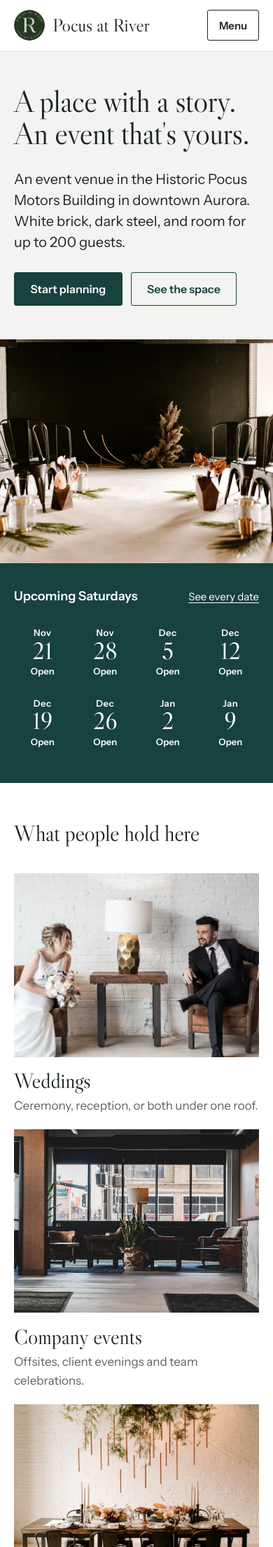
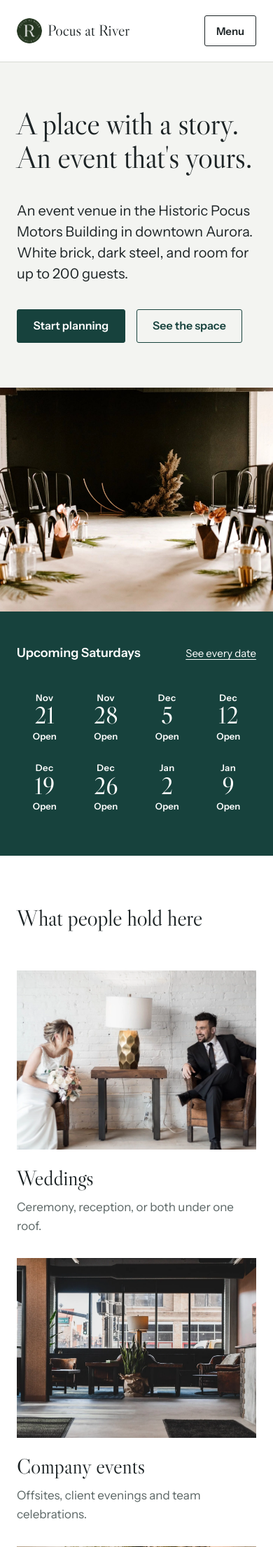
Before and after one commit to dxianto8/dxianto-pocus-at-river, a Django app: page / in a window 390 px wide. Shown: the top 2211 px of the page at 70% size. Run offline with Django 5.2, Linux system fonts and the light colour scheme; data comes from the database, SQL or seed files in the repository; data that the repository does not hold is empty; parts of the project's set-up code (start-up, migrations or seed data) failed here and were passed over.

Commit message:
Give the public site and planning workspace more breathing room

```diff
--- a/static/css/site.css
+++ b/static/css/site.css
@@ -30,7 +30,7 @@
   --display: "Libre Caslon Display", "Big Caslon", "Book Antiqua", Georgia, serif;
   --sans: "Instrument Sans", "Helvetica Neue", Arial, sans-serif;
 
-  --gutter: clamp(1.25rem, 4vw, 3.5rem);
+  --gutter: clamp(1.5rem, 5vw, 4.5rem);
   --radius: 3px;
 }
 
@@ -54,11 +54,11 @@ a:hover { text-decoration-thickness: 2px; }
 h1, h2.section-title, .display {
   font-family: var(--display);
   font-weight: 400;
-  line-height: 1.04;
+  line-height: 1.1;
   letter-spacing: -0.012em;
   text-wrap: balance;
 }
-h1 { font-size: clamp(2.75rem, 6.2vw, 5.25rem); }
+h1 { font-size: clamp(2.75rem, 5.6vw, 4.75rem); }
 h2.section-title { font-size: clamp(2rem, 3.6vw, 3rem); }
 h2 { font-size: 1.375rem; line-height: 1.25; font-weight: 600; }
 h3 { font-size: 1.0625rem; line-height: 1.35; font-weight: 600; }
@@ -69,12 +69,12 @@ p { max-width: 68ch; }
 .caption, .help-text { color: var(--muted); }
 .overdue { color: var(--rust); font-weight: 600; }
 
-.wrap { width: 100%; max-width: 82rem; margin-inline: auto; padding-inline: var(--gutter); }
-.section { padding-block: clamp(3.5rem, 8vw, 7rem); }
+.wrap { width: 100%; max-width: 88rem; margin-inline: auto; padding-inline: var(--gutter); }
+.section { padding-block: clamp(4.5rem, 9vw, 9rem); }
 .section--tint { background: var(--brick); }
 .section--flush { padding-top: 0; }
-.section > * + *, .prose > * + * { margin-top: 1.25rem; }
-.stack > * + * { margin-top: 1.25rem; }
+.section > * + *, .prose > * + * { margin-top: 1.75rem; }
+.stack > * + * { margin-top: 2rem; }
 
 .visually-hidden {
   position: absolute; width: 1px; height: 1px; overflow: hidden;
@@ -107,13 +107,13 @@ p { max-width: 68ch; }
   padding: 0; border: 0; background: none; color: inherit; cursor: pointer;
   font: inherit; font-size: 0.9375rem; text-decoration: underline; text-underline-offset: 0.2em;
 }
-.actions { display: flex; flex-wrap: wrap; gap: 0.75rem; align-items: center; max-width: none; }
+.actions { display: flex; flex-wrap: wrap; gap: 1rem; align-items: center; max-width: none; }
 
 /* Header --------------------------------------------------------------------------------- */
 
 .site-header { position: sticky; top: 0; z-index: 20; background: var(--white); border-bottom: 1px solid var(--line); transition: box-shadow 0.25s; }
 .site-header--scrolled { box-shadow: 0 6px 24px -12px rgb(28 35 37 / 0.35); }
-.header-inner { display: flex; align-items: center; justify-content: space-between; gap: 1.5rem; min-height: 4.5rem; }
+.header-inner { display: flex; align-items: center; justify-content: space-between; gap: 2rem; min-height: 5.5rem; }
 .wordmark { display: inline-flex; align-items: center; gap: 0.7rem; font: 400 1.625rem/1 var(--display); text-decoration: none; white-space: nowrap; color: var(--steel); }
 .wordmark__logo { flex: none; width: 2.75rem; height: 2.75rem; border-radius: 50%; }
 .wordmark--light { color: var(--white); }
@@ -168,16 +168,16 @@ p { max-width: 68ch; }
 
 /* Home ----------------------------------------------------------------------------------- */
 
-.hero { display: grid; grid-template-columns: minmax(0, 5fr) minmax(0, 6fr); min-height: min(78vh, 46rem); background: var(--brick); }
+.hero { display: grid; grid-template-columns: minmax(0, 1fr) minmax(0, 1fr); min-height: min(78vh, 46rem); background: var(--brick); }
 .hero__text {
-  display: flex; flex-direction: column; justify-content: center; gap: 1.75rem;
-  padding: clamp(3rem, 7vw, 6rem) clamp(1.5rem, 4vw, 4rem) clamp(3rem, 7vw, 6rem) max(var(--gutter), calc((100vw - 82rem) / 2 + var(--gutter)));
+  display: flex; flex-direction: column; justify-content: center; gap: 2.25rem;
+  padding: clamp(3rem, 7vw, 6rem) clamp(1.5rem, 4vw, 4rem) clamp(3rem, 7vw, 6rem) max(var(--gutter), calc((100vw - 88rem) / 2 + var(--gutter)));
 }
 .hero__text p { font-size: 1.25rem; line-height: 1.5; max-width: 34ch; }
 .hero__photo { width: 100%; height: 100%; min-height: 20rem; object-fit: cover; }
 
-.dates-band { background: var(--river); color: var(--white); padding-block: 2.25rem 2.5rem; }
-.dates-band__head { display: flex; align-items: baseline; justify-content: space-between; gap: 1rem; margin-bottom: 1.25rem; }
+.dates-band { background: var(--river); color: var(--white); padding-block: 3rem 3.25rem; }
+.dates-band__head { display: flex; align-items: baseline; justify-content: space-between; gap: 1.5rem; margin-bottom: 2rem; }
 .dates-band__head h2 { font-size: 1.125rem; }
 .dates-band__head a { font-size: 0.9375rem; }
 .date-strip { display: grid; grid-template-columns: repeat(8, minmax(0, 1fr)); gap: 0.75rem; }
@@ -193,18 +193,18 @@ a.date-chip:hover { background: var(--white); color: var(--river); }
 .date-chip--taken { color: rgb(255 255 255 / 0.58); }
 .date-chip--taken .date-chip__day { text-decoration: line-through; text-decoration-thickness: 1px; }
 
-.occasion-grid { display: grid; grid-template-columns: repeat(3, minmax(0, 1fr)); gap: clamp(1.25rem, 2.5vw, 2.25rem); margin-top: 2.5rem; align-items: start; }
+.occasion-grid { display: grid; grid-template-columns: repeat(3, minmax(0, 1fr)); gap: clamp(2rem, 3.5vw, 3.5rem); margin-top: 3.5rem; align-items: start; }
 .occasion { display: block; text-decoration: none; }
-.occasion__photo { display: block; overflow: hidden; margin-bottom: 1.1rem; }
+.occasion__photo { display: block; overflow: hidden; margin-bottom: 1.5rem; }
 .occasion img { width: 100%; aspect-ratio: 4 / 5; object-fit: cover; transition: transform 0.7s cubic-bezier(.2, .7, .2, 1); }
 .occasion:hover img { transform: scale(1.04); }
 .occasion h3 { font: 400 1.875rem/1.1 var(--display); }
-.occasion p { color: var(--muted); margin-top: 0.35rem; }
+.occasion p { color: var(--muted); margin-top: 0.75rem; }
 .occasion:hover h3 { text-decoration: underline; text-decoration-thickness: 1px; text-underline-offset: 0.18em; }
 
 .how { display: grid; grid-template-columns: minmax(0, 4fr) minmax(0, 7fr); gap: clamp(2rem, 6vw, 6rem); align-items: start; }
 .how > div > * + * { margin-top: 1.5rem; }
-.steps { counter-reset: step; display: grid; grid-template-columns: 1fr 1fr; gap: 2.5rem clamp(1.5rem, 4vw, 3.5rem); }
+.steps { counter-reset: step; display: grid; grid-template-columns: 1fr 1fr; gap: 3.5rem clamp(2rem, 4vw, 4rem); }
 .steps li { counter-increment: step; padding-top: 1rem; border-top: 1.5px solid var(--steel); }
 .steps li::before { content: counter(step); display: block; font: 400 2.75rem/1 var(--display); color: var(--river); margin-bottom: 0.75rem; }
 .steps p { color: var(--muted); margin-top: 0.4rem; }
@@ -361,7 +361,7 @@ body.modal-open { overflow: hidden; }
 @media (max-width: 60rem) {
   .hero, .page-hero, .how, .visit, .split, .feature, .faq, .auth { grid-template-columns: minmax(0, 1fr); }
   .hero { min-height: 0; }
-  .hero__text, .page-hero__text { padding: 3rem var(--gutter); }
+  .hero__text, .page-hero__text { padding: 4rem var(--gutter); }
   .hero__photo, .page-hero img { max-height: 24rem; }
   .feature--flip img { order: 0; }
   .auth__photo { display: none; }
@@ -370,13 +370,17 @@ body.modal-open { overflow: hidden; }
   .date-strip { grid-template-columns: repeat(4, minmax(0, 1fr)); }
   .occasion-grid, .three { grid-template-columns: minmax(0, 1fr); }
   .occasion img { aspect-ratio: 4 / 3; }
-  .package { grid-template-columns: minmax(0, 1fr); gap: 1.25rem; }
+  .package { grid-template-columns: minmax(0, 1fr); gap: 2rem; }
   .footer-grid { grid-template-columns: 1fr 1fr; }
   .gallery-grid { grid-template-columns: minmax(0, 1fr); }
   .gallery-grid figure, .gallery-grid .gallery-grid__wide { grid-column: auto; }
   .gallery-grid img { height: auto; aspect-ratio: 4 / 3; }
 }
 @media (max-width: 36rem) {
+  .header-inner { gap: 1rem; }
+  .wordmark { font-size: 1.375rem; gap: 0.5rem; }
+  .wordmark__logo { width: 2.25rem; height: 2.25rem; }
+  .dates-band__head { flex-wrap: wrap; }
   .steps, .form--grid { grid-template-columns: minmax(0, 1fr); }
   .facts > div { grid-template-columns: minmax(0, 1fr); gap: 0.15rem; }
   .footer-grid { grid-template-columns: minmax(0, 1fr); gap: 1.75rem; }
--- a/static/js/site.js
+++ b/static/js/site.js
@@ -23,7 +23,7 @@
     document.addEventListener('keydown', event => {
       if (event.key === 'Escape' && menu.getAttribute('aria-expanded') === 'true') { close(); menu.focus(); }
     });
-    window.matchMedia('(min-width:68rem)').addEventListener('change', close);
+    window.matchMedia('(min-width:76.01rem)').addEventListener('change', close);
   }
 
   const photos = [...document.querySelectorAll('[data-gallery]')];
```
Also changed, not shown: other parts of static/css/site.css (+19 -19 lines), static/css/workspace.css (+57 -39 lines).
